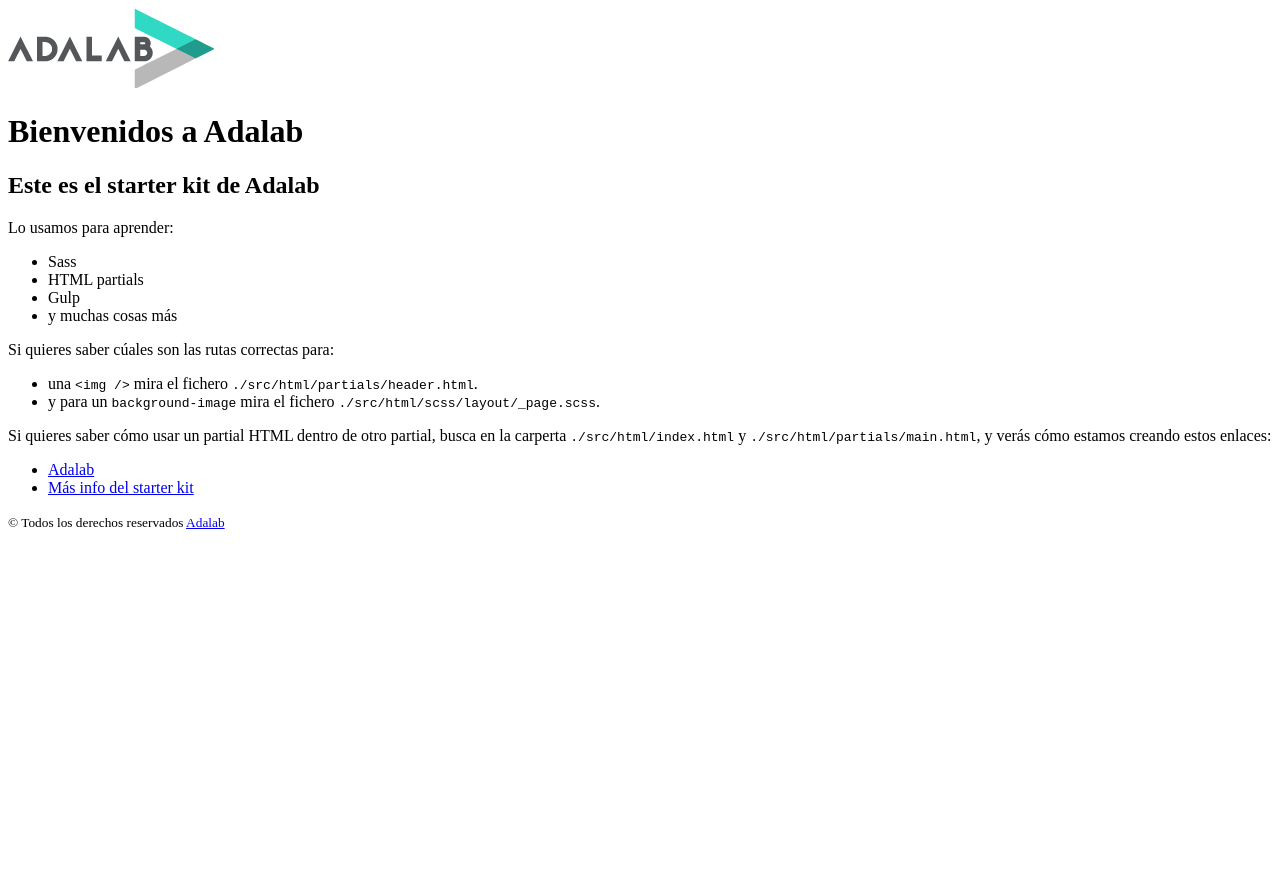
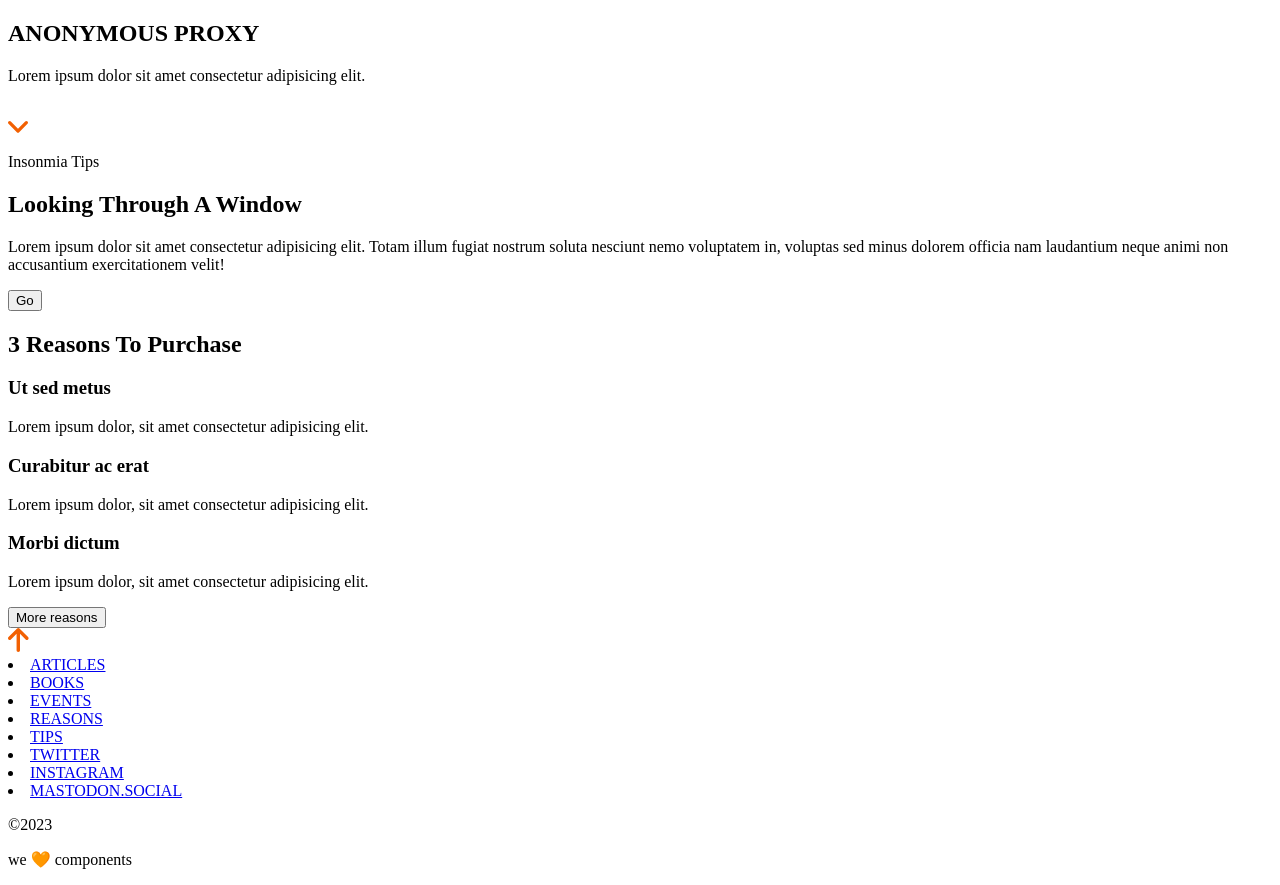
Before and after one commit to AntiaNavajasGarrido/css-web-app, a website built with Vite: page docs/index.html in a window 1280 px wide. Before the commit the page ends 800 px from the top, so only its background shows below. Built offline with nearby package versions, Linux system fonts and the light colour scheme.

Commit message:
Deployed new version of the page to production

```diff
--- a/docs/index.html
+++ b/docs/index.html
@@ -7,60 +7,102 @@
     <link rel="preconnect" href="https://fonts.googleapis.com">
     <link rel="preconnect" href="https://fonts.gstatic.com" crossorigin>
     <link href="https://fonts.googleapis.com/css2?family=Roboto+Serif:opsz,wght@8..144,100&family=Roboto+Slab:wght@500" rel="stylesheet">
-    <link rel="stylesheet" href="./assets/main-62015576.css">
+
+    <link rel="stylesheet" href="./assets/main-d04e4dd3.css">
   </head>
 
   <body>
     <div class="page">
       <header class="page__header">
-  <img src="./images/logo-adalab.png" alt="Adalab">
-  <h1>Bienvenidos a Adalab</h1>
+
+  <div>
+
+    <section class="hero">
+
+      <h1 class="anonymousProxy">ANONYMOUS PROXY</h1>
+
+      <P class="description1">Lorem ipsum dolor sit amet consectetur adipisicing elit.</P>
+
+    </section>
+
+    <section class="menu"><img src="./images/ico-menu.svg" alt="menu" /></section>
+
+    <section class="scrollDown"><img src="./images/ico-scroll-down.svg" alt="scrollDown" /></section>
+
+  </div>
+
 </header>
+      <main>
 
-      <main class="page__main">
-  <h2>Este es el starter kit de Adalab</h2>
-  <p>Lo usamos para aprender:</p>
-  <ul class="main__list">
-    <li>Sass</li>
-    <li>HTML partials</li>
-    <li>Gulp</li>
-    <li>y muchas cosas más</li>
-  </ul>
-  <p>Si quieres saber cúales son las rutas correctas para:</p>
-  <ul class="main__list">
-    <li>
-      una <code class="code">&lt;img /&gt;</code> mira el fichero
-      <code class="code">./src/html/partials/header.html</code>.
-    </li>
-    <li>
-      y para un <code class="code">background-image</code> mira el fichero
-      <code class="code">./src/html/scss/layout/_page.scss</code>.
-    </li>
-  </ul>
-  <p>
-    Si quieres saber cómo usar un partial HTML dentro de otro partial, busca en la carperta
-    <code class="code">./src/html/index.html</code> y
-    <code class="code">./src/html/partials/main.html</code>, y verás cómo estamos creando estos
-    enlaces:
-  </p>
-  <ul class="main__list">
-    <li>
-      <a class="link__adalab" href="https://adalab.es">Adalab</a>
+  <div>
 
-    </li>
-    <li>
-      <a class="{=$aClass}" href="./more-info.html">Más info del starter kit</a>
+    <p>Insonmia Tips</p>
 
-    </li>
-  </ul>
+    <h2>Looking Through A Window</h2>
+
+    <p>Lorem ipsum dolor sit amet consectetur adipisicing elit. Totam illum fugiat nostrum soluta nesciunt nemo
+      voluptatem in, voluptas sed minus dolorem officia nam laudantium neque animi non accusantium exercitationem velit!
+    </p>
+
+    <button>Go</button>
+
+  </div>
+
+  <div>
+
+    <h2>3 Reasons To Purchase</h2>
+
+    <section>
+      <h3>Ut sed metus</h3>
+      <p>Lorem ipsum dolor, sit amet consectetur adipisicing elit.</p>
+    </section>
+
+    <section>
+      <h3>Curabitur ac erat</h3>
+      <p>Lorem ipsum dolor, sit amet consectetur adipisicing elit.</p>
+    </section>
+
+    <section>
+      <h3>Morbi dictum</h3>
+      <p>Lorem ipsum dolor, sit amet consectetur adipisicing elit.</p>
+    </section>
+
+    <button>More reasons</button>
+
+  </div>
+
 </main>
+      <footer class="page__footer">
 
-      <footer class="page__footer">
-  <small>
-    &copy; Todos los derechos reservados
-    <a class="link__adalab" href="https://adalab.es">Adalab</a>
+  <div>
 
-  </small>
+    <img src="./images/ico-arrow.svg" alt="arrow" />
+
+  </div>
+
+  <div>
+
+    <nav>
+      <li><a href="https://adalab.es">ARTICLES</a></li>
+      <li><a href="https://adalab.es">BOOKS</a></li>
+      <li><a href="https://adalab.es">EVENTS</a></li>
+      <li><a href="https://adalab.es">REASONS</a></li>
+      <li><a href="https://adalab.es">TIPS</a></li>
+    </nav>
+
+  </div>
+
+  <div>
+
+    <nav>
+      <li><a href="https://adalab.es">TWITTER</a></li>
+      <li><a href="https://adalab.es">INSTAGRAM</a></li>
+      <li><a href="https://adalab.es">MASTODON.SOCIAL</a></li>
+    </nav>
+
+  </div>
+  <p>&copy;2023</p>
+  <p>we 🧡 components</p>
 </footer>
 
     </div>
```
Also changed, not shown: docs/more-info.html (+47 -8 lines), docs/images/cover.jpg (added), docs/images/ico-arrow.svg (added), docs/images/ico-menu.svg (added), docs/images/ico-scroll-down.svg (added), 2 other files.
